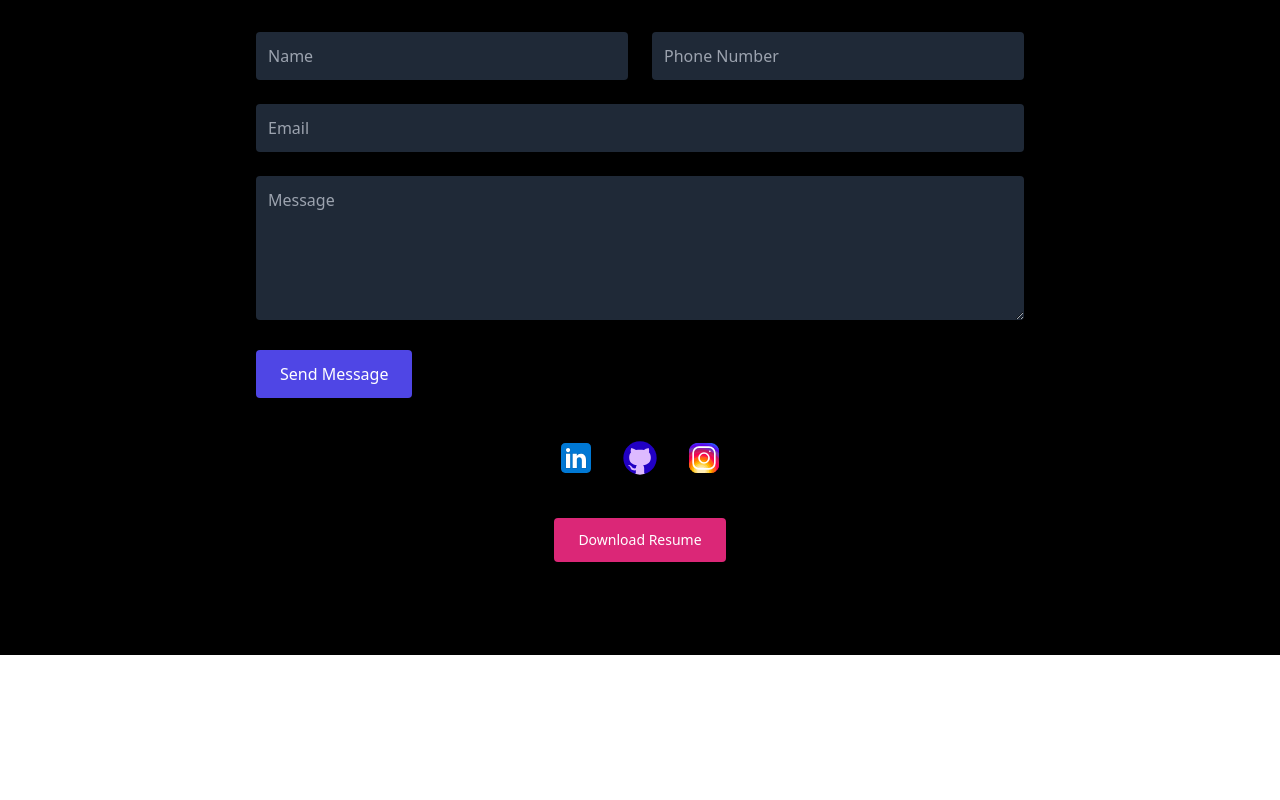
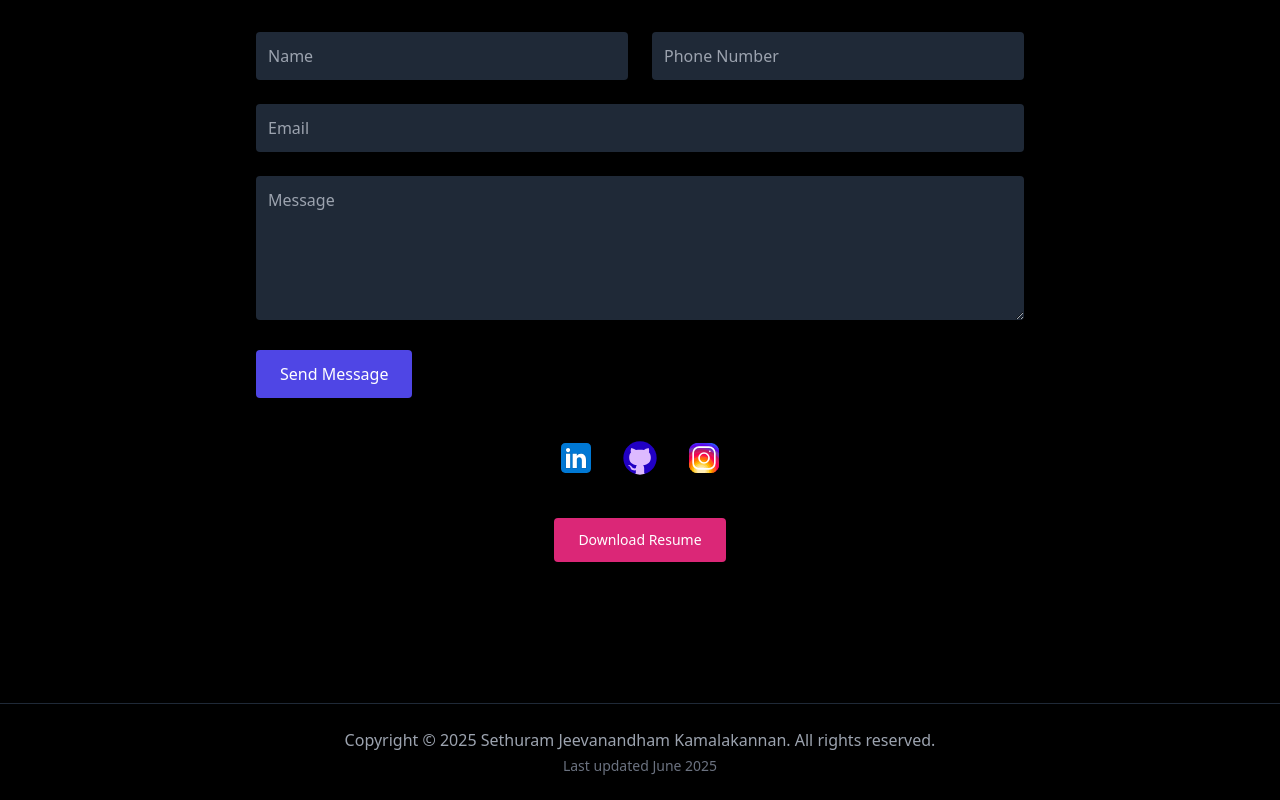
Before and after one commit to sethjkamal/portfolio, a React (Vite) app: page / in a window 1280 px wide. Shown: the part 3963-4763 px from the top of the page. Before the commit the page ends 4618 px from the top, so only its background shows below. Built offline with nearby package versions, Linux system fonts and the light colour scheme.

Commit message:
added copyright

```diff
--- a/src/App.jsx
+++ b/src/App.jsx
@@ -372,6 +372,14 @@ export default function App() {
     </div>
   </motion.div>
 </section>
+
+        <footer className="bg-black text-gray-400 text-center px-6 py-6 border-t border-gray-800 mt-12">
+  <p className="text-sm sm:text-base">
+    Copyright © 2025 Sethuram Jeevanandham Kamalakannan. All rights reserved.
+  </p>
+  <p className="text-xs sm:text-sm mt-1 text-gray-500">Last updated June 2025</p>
+</footer>
+
     </div>
   )
 }
```
